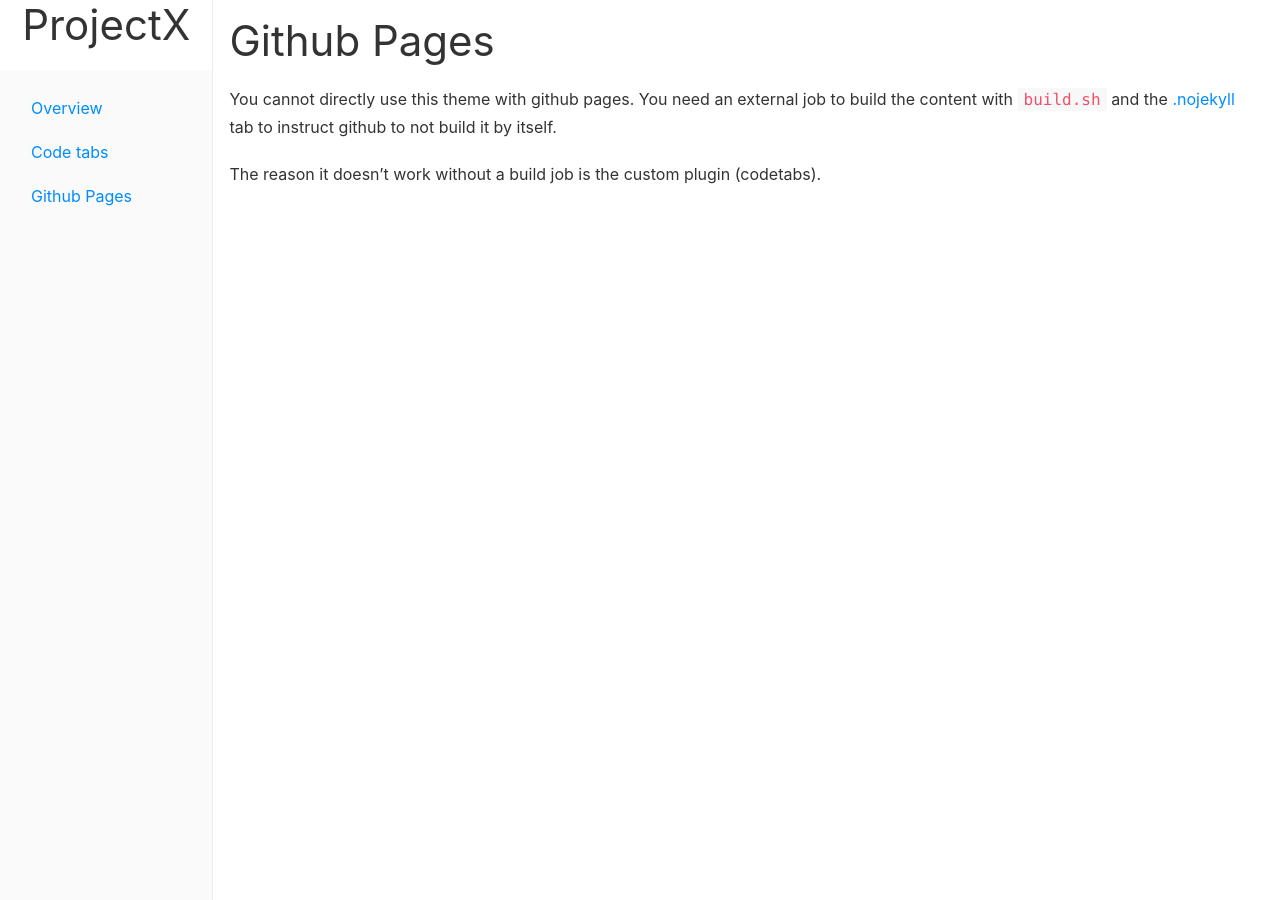
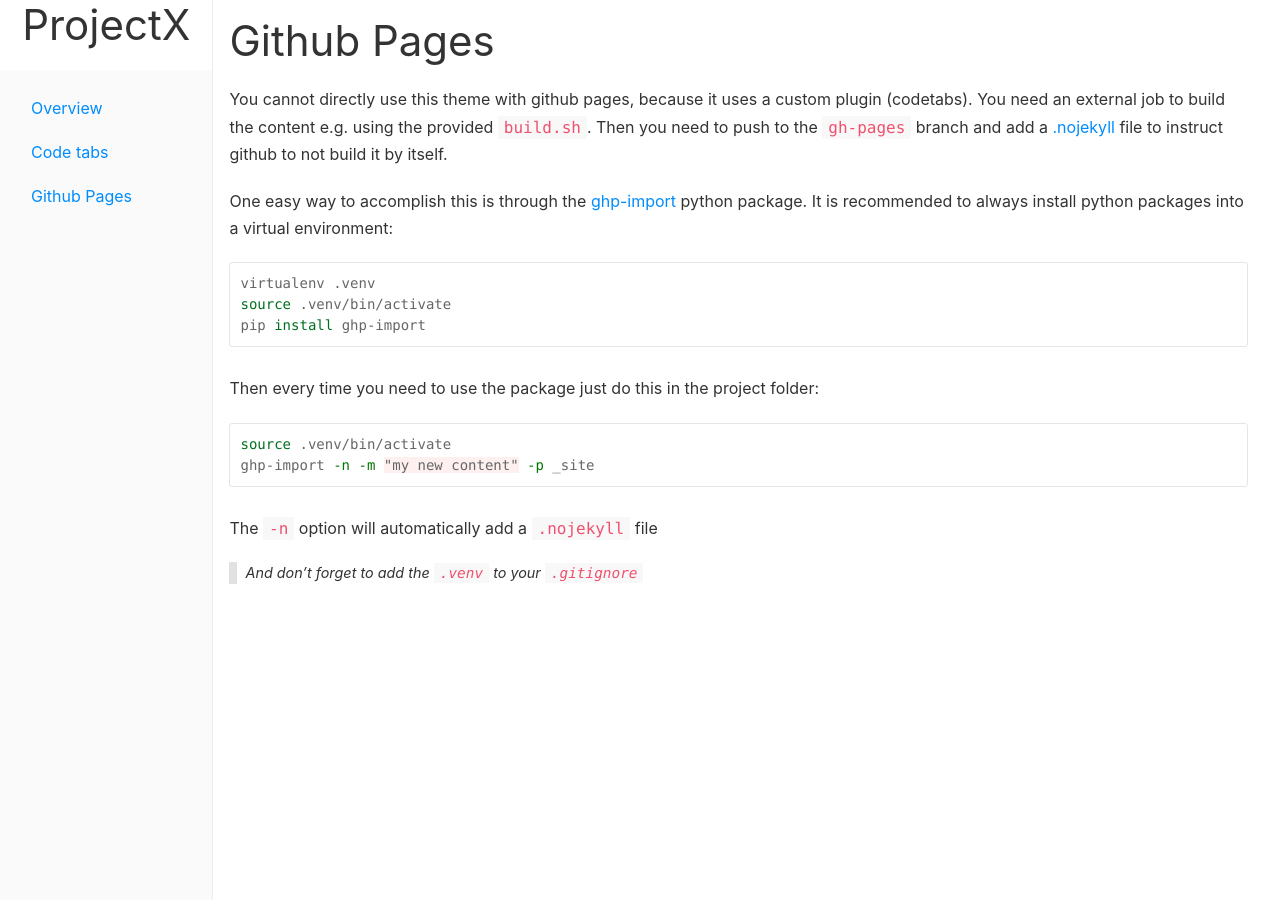
Before and after one commit to pgenevski/jekyll-codetabs, a Jekyll site: the page built from github-pages.md, in a window 1280 px wide. Built offline with Jekyll 4.4.1, drawn with Linux system fonts in a browser that asks for light colours.

Commit message:
improve docs

````diff
--- a/github-pages.md
+++ b/github-pages.md
@@ -6,6 +6,23 @@ navigation: 3
 
 # Github Pages
 
-You cannot directly use this theme with github pages. You need an external job to build the content with `build.sh` and the [.nojekyll](https://github.blog/2009-12-29-bypassing-jekyll-on-github-pages/) tab to instruct github to not build it by itself.
+You cannot directly use this theme with github pages, because it uses a custom plugin (codetabs). You need an external job to build the content e.g. using the provided `build.sh`. Then you need to push to the `gh-pages` branch and add a [.nojekyll](https://github.blog/2009-12-29-bypassing-jekyll-on-github-pages/) file to instruct github to not build it by itself.
 
-The reason it doesn't work without a build job is the custom plugin (codetabs).
+One easy way to accomplish this is through the [ghp-import](https://pypi.org/project/ghp-import/) python package. It is recommended to always install python packages into a virtual environment:
+
+```bash
+virtualenv .venv
+source .venv/bin/activate
+pip install ghp-import
+```
+
+Then every time you need to use the package just do this in the project folder:
+
+```bash
+source .venv/bin/activate
+ghp-import -n -m "my new content" -p _site
+```
+
+The `-n` option will automatically add a `.nojekyll` file
+
+> And don't forget to add the `.venv` to your `.gitignore`
````
